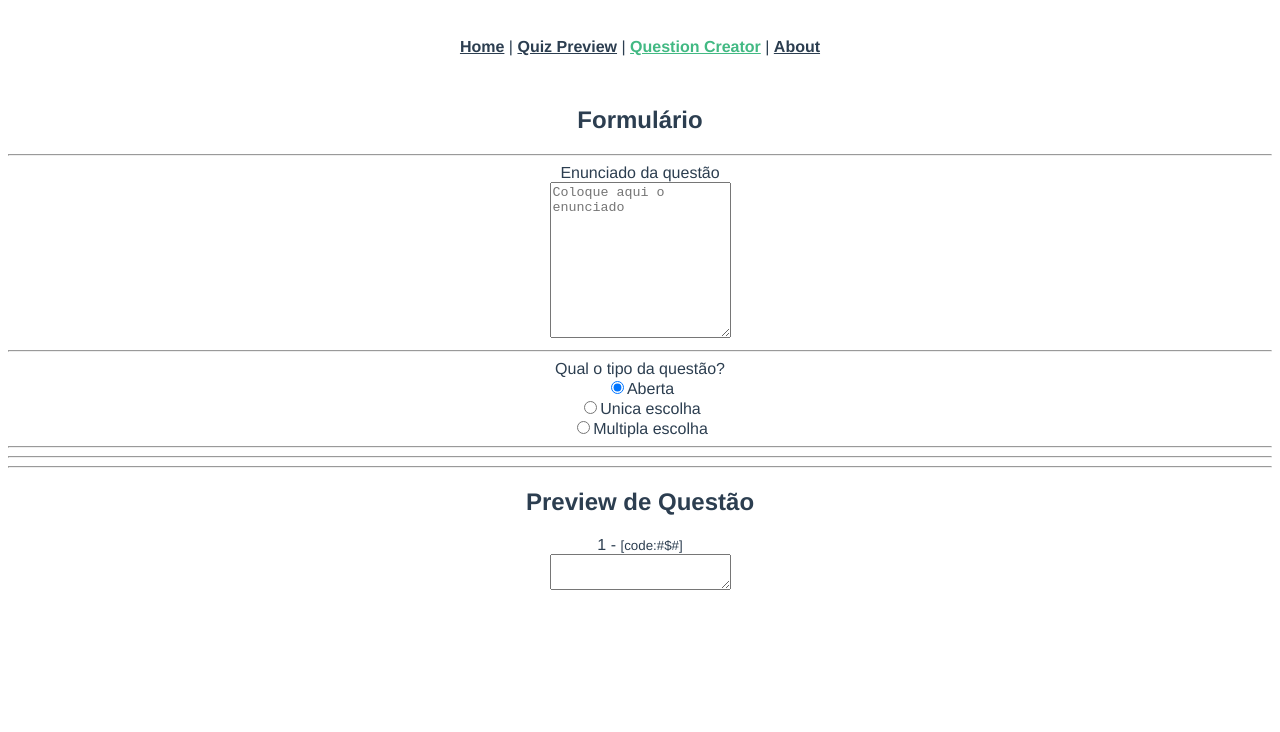
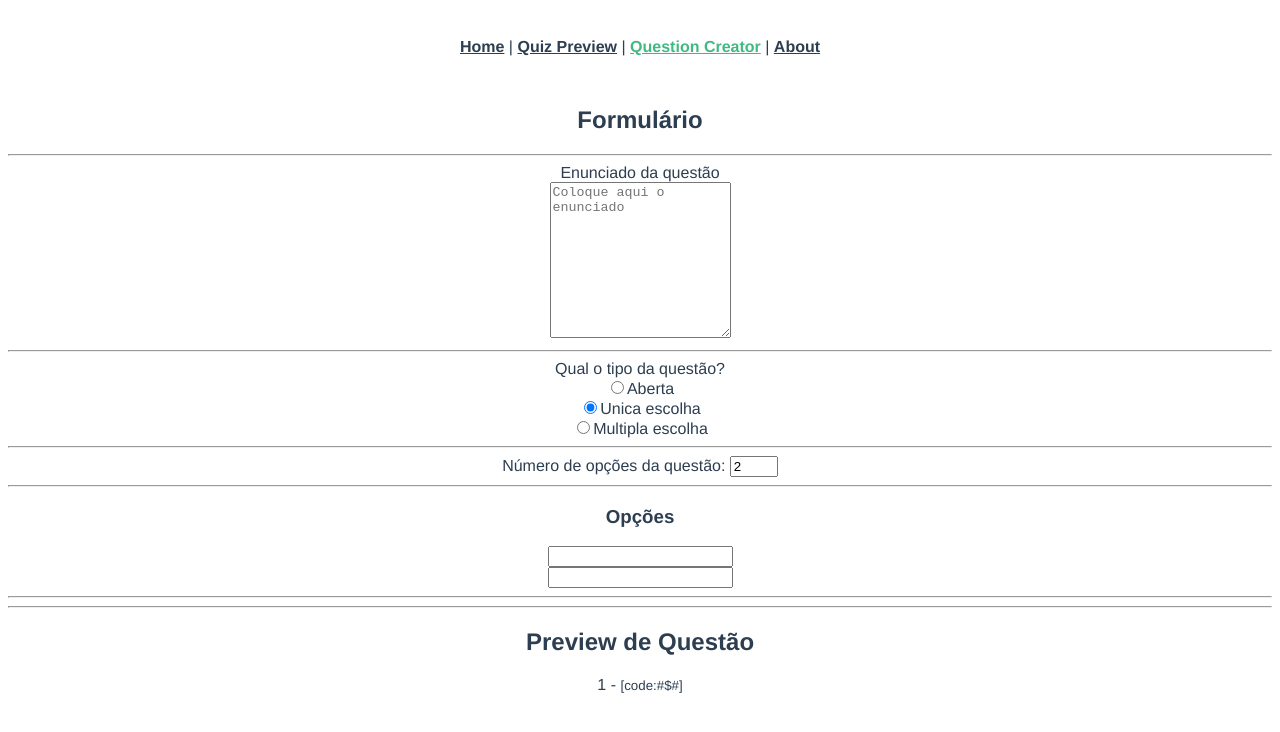
Before and after one commit to LuanComputacao/xavier-front_end, a Vue app: page /question-creator in a window 1280 px wide. Shown: the top 732 px of the page. Built offline with nearby package versions, Linux system fonts and the light colour scheme.

Commit message:
Question form ready to build for types unique and multiple choices

```diff
--- a/src/views/QuestionCreator.vue
+++ b/src/views/QuestionCreator.vue
@@ -45,7 +45,7 @@
         <div v-if="questionsTypes.OPEN.code !== question_type">
           <h3>Opções</h3>
           <div v-for="(i, k) in amountOfOptionsComp" :key="k">
-            <input type="text">
+            <input :id="'question_option_' + i" type="text" v-model="items[i]">
           </div>
         </div>
       </form>
@@ -55,9 +55,7 @@
       <div>
         <h2>Preview de Quest&atilde;o</h2>
       </div>
-      <QuestionContainer
-        :question='question'
-      />
+      <QuestionContainer :question='question' />
     </div>
     <div>
     </div>
@@ -82,22 +80,25 @@ export default {
       items: [],
       question_id: '',
       question_type: 0,
-      amountOfOptions: 1
+      amountOfOptions: 2
     }
   },
 
   mounted () {
-    this.question_type = this.questionsTypes.OPEN.code
+    this.question_type = this.questionsTypes.UNIQUE_CHOICE.code
   },
 
   computed: {
+
     question () {
       return {
         order: 1,
         wording: this.wording,
-        type: this.question_type
+        type: this.question_type,
+        items: this.itemsComp
       }
     },
+
     amountOfOptionsComp () {
       const a = []
       for (let i = 1; i <= this.amountOfOptions; i++) {
@@ -105,6 +106,13 @@ export default {
       }
       return a
     },
+
+    itemsComp () {
+      return this.items.slice(1).map((i, j) => {
+        return { id: j + 1, text: i }
+      })
+    },
+
     ...mapState({
       questionsTypes: state => state.questions.types
     })
```
